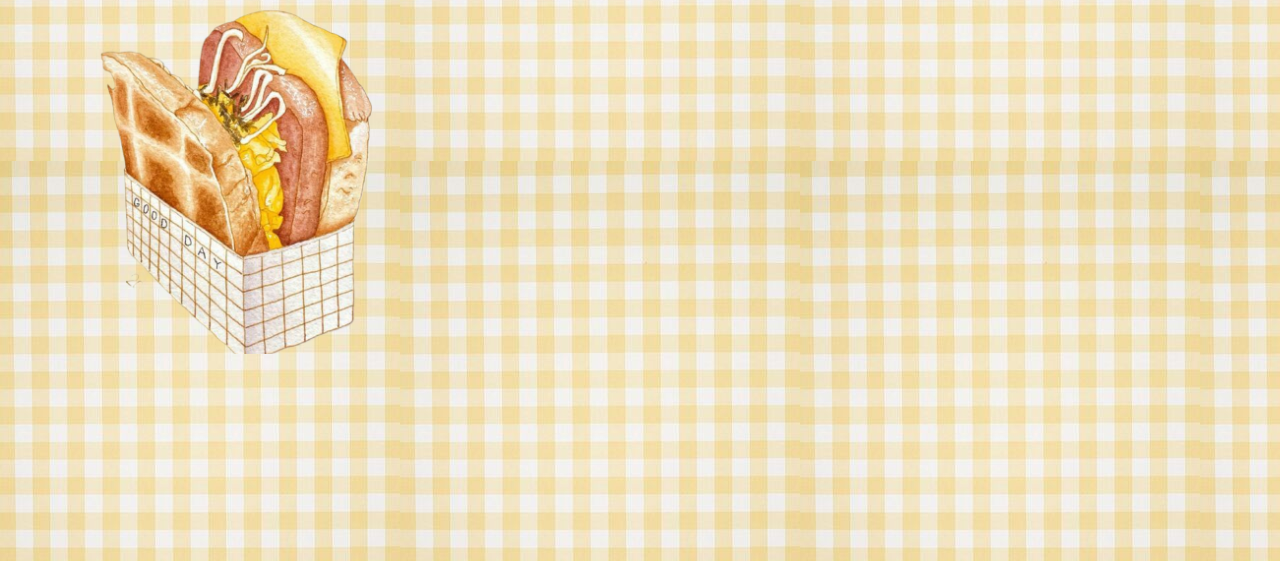
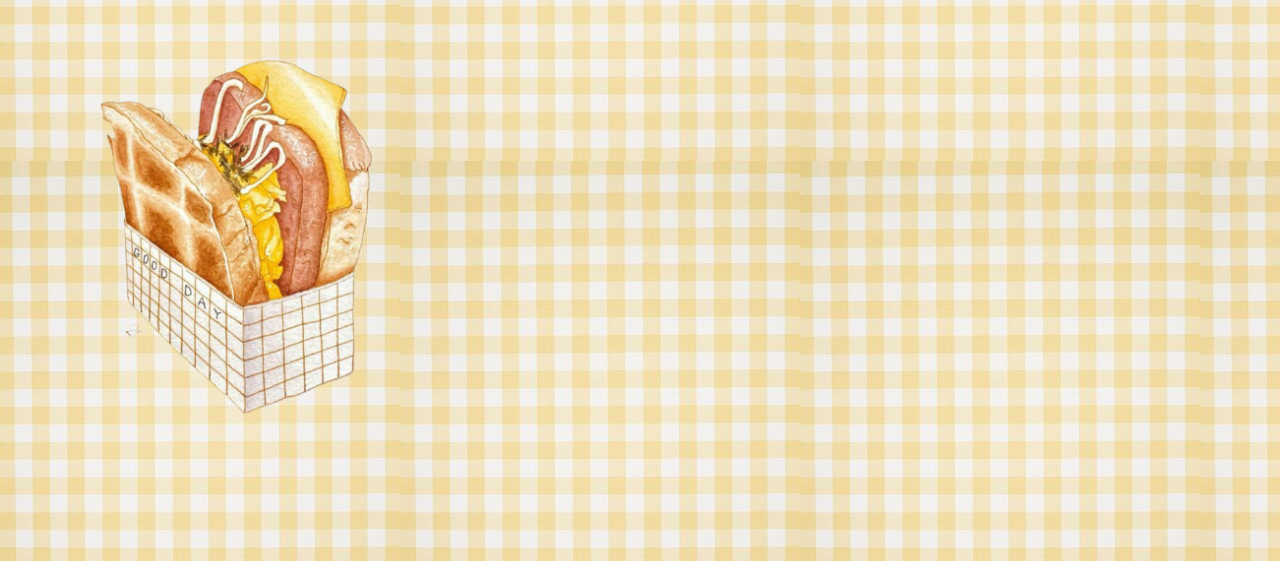
Before and after one commit to thegoatannie/egg_sandwich_final, a plain HTML site: page index.html in a window 1280 px wide. Shown: the part 239-800 px from the top of the page. Drawn offline with Linux system fonts and the light colour scheme; a web font is replaced by a local one.

Commit message:
saving_1

```diff
--- a/index.html
+++ b/index.html
@@ -40,16 +40,15 @@
     }
 
     .egg_img_title {
-      background-image: url(egg_cover_img-fotor-bg-remover-20250307214756.png
-);
-      height: 50vh;
+      background-image: url(egg_cover_img-fotor-bg-remover-20250307214756.png);
+      height: 30vh;
       width: 100%;
-      background-size: cover;
-      background-position: center;
-      margin-top: -12vh;
+      background-size: cover; /* Ensures the background covers the full area */
+      background-position: center bottom; /* Keeps the bottom of the image in view */
+      margin-top: -10vh; /* Reset margin if needed */
       display: block;
+      min-height: 60vh; /* Prevents the image from being smaller than this value */
     }
-
 
     .main-menu {
       border: 1px solid black;
@@ -87,8 +86,6 @@
         <h1 class="title">an egg &nbsp&nbsp&nbsp&nbspsandwich.</h1>
         <div class="egg_img_title"></div>
       </div>
-
-      </div>
     </main>
   </body>
 </html>
```
